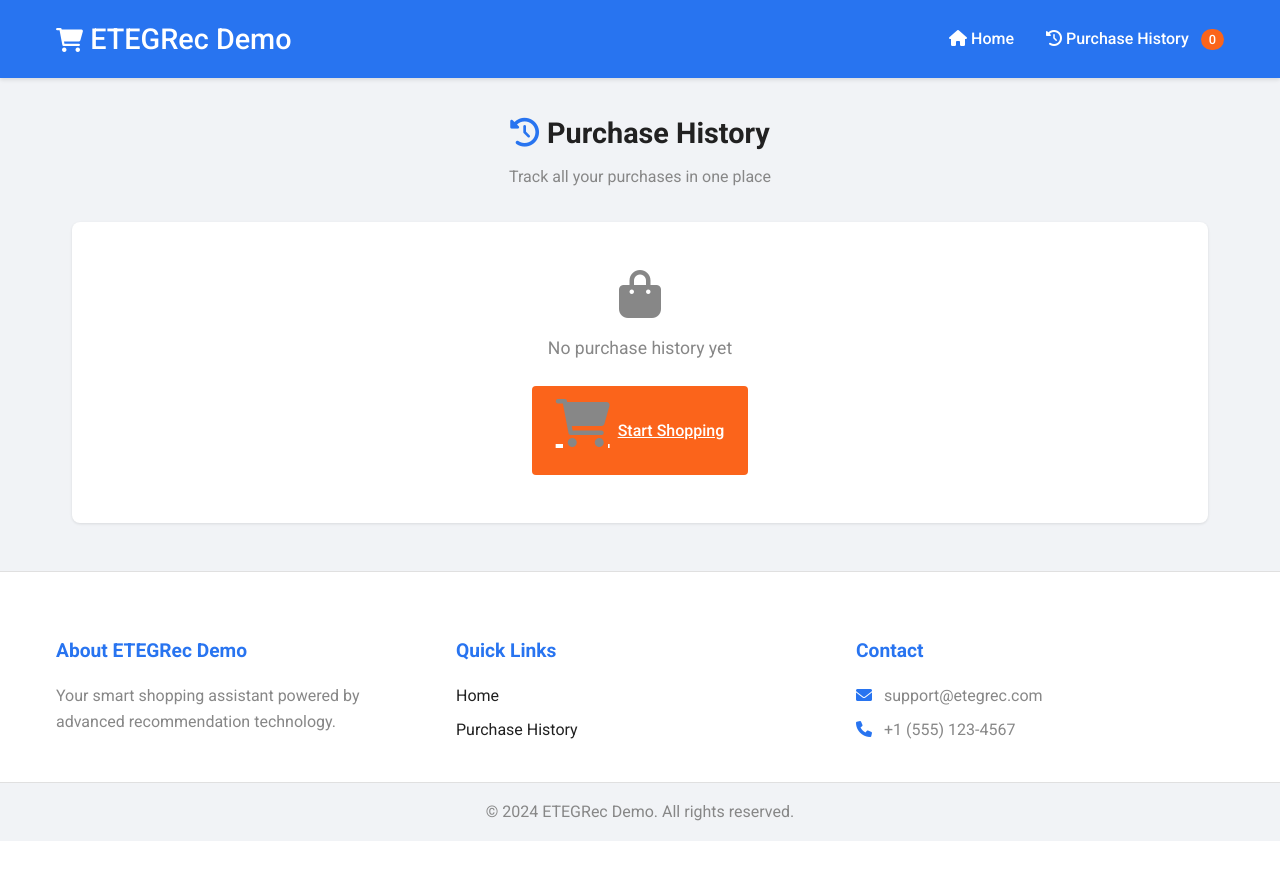
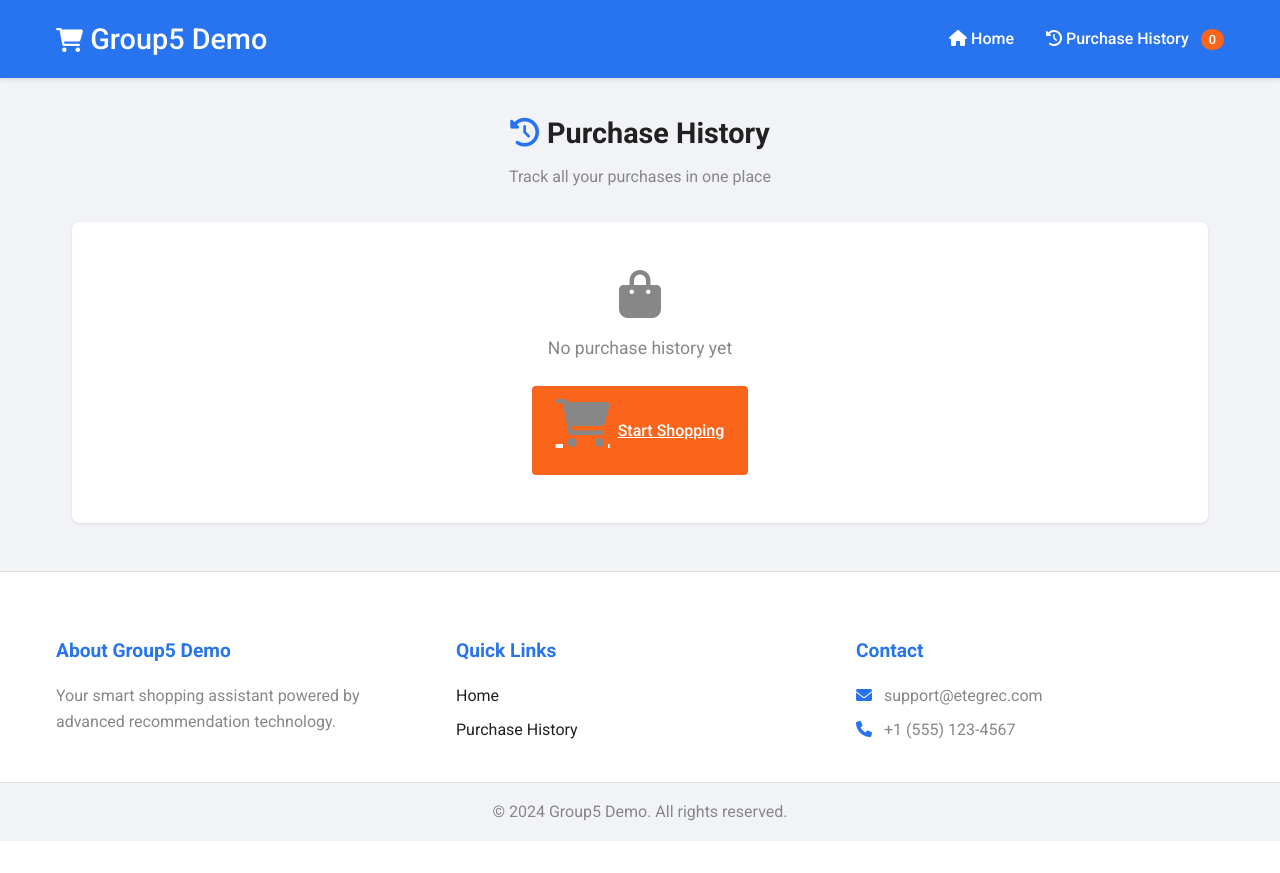
Before and after one commit to ccmoony/DM_Project, a Flask app: page /purchase_history in a window 1280 px wide. Run offline with Flask 3, Linux system fonts and the light colour scheme; parts of the project's set-up code (start-up, migrations or seed data) failed here and were passed over.

Commit message:
Update base.html

```diff
--- a/demo/templates/base.html
+++ b/demo/templates/base.html
@@ -3,7 +3,7 @@
 <head>
     <meta charset="UTF-8">
     <meta name="viewport" content="width=device-width, initial-scale=1.0">
-    <title>ETEGRec Demo - Your Smart Shopping Assistant</title>
+    <title>Group5 Demo - Your Smart Shopping Assistant</title>
     <link rel="preconnect" href="https://fonts.googleapis.com">
     <link rel="preconnect" href="https://fonts.gstatic.com" crossorigin>
     <link href="https://fonts.googleapis.com/css2?family=Roboto:wght@300;400;500;700&display=swap" rel="stylesheet">
@@ -14,7 +14,7 @@
     <header>
         <div class="header-container">
             <div class="logo-container">
-                <h1><i class="fas fa-shopping-cart"></i> ETEGRec Demo</h1>
+                <h1><i class="fas fa-shopping-cart"></i> Group5 Demo</h1>
             </div>
             <nav>
                 <a href="{{ url_for('index') }}"><i class="fas fa-home"></i> Home</a>
@@ -43,7 +43,7 @@
     <footer>
         <div class="footer-content">
             <div class="footer-section">
-                <h3>About ETEGRec Demo</h3>
+                <h3>About Group5 Demo</h3>
                 <p>Your smart shopping assistant powered by advanced recommendation technology.</p>
             </div>
             <div class="footer-section">
@@ -60,7 +60,7 @@
             </div>
         </div>
         <div class="footer-bottom">
-            <p>&copy; 2024 ETEGRec Demo. All rights reserved.</p>
+            <p>&copy; 2024 Group5 Demo. All rights reserved.</p>
         </div>
     </footer>
 </body>
```
